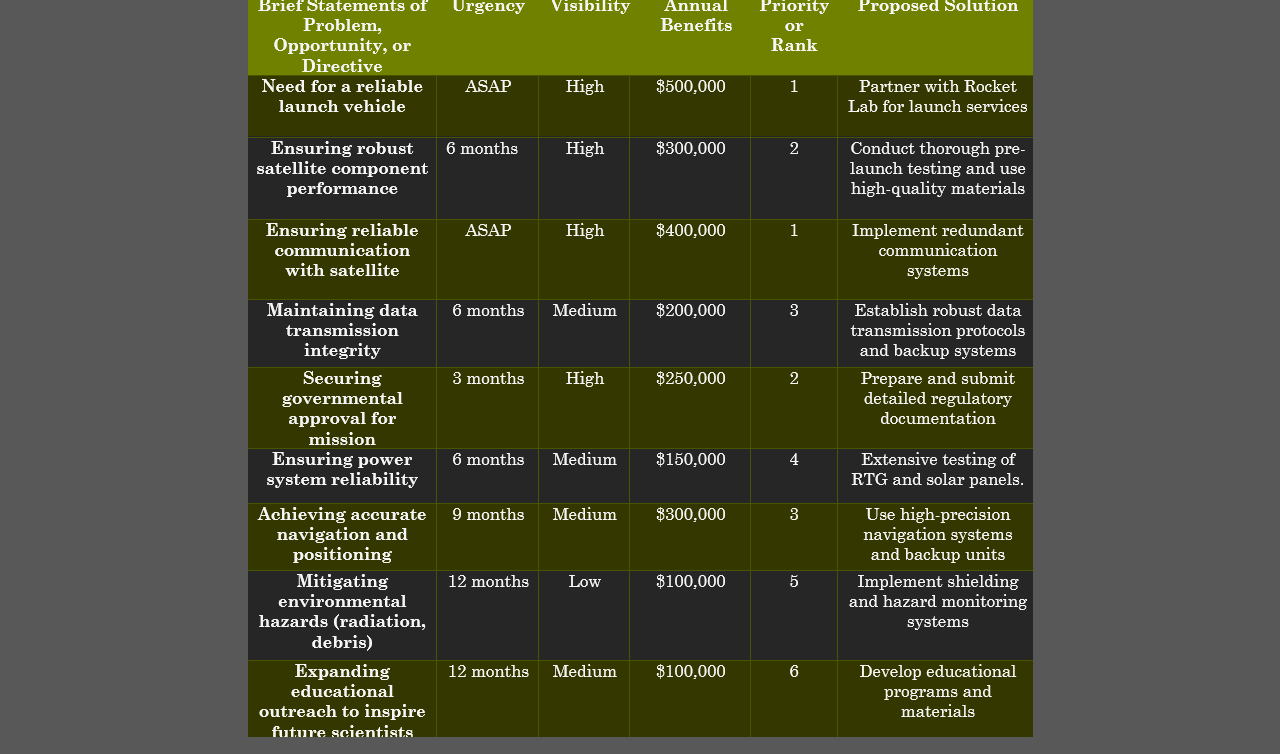
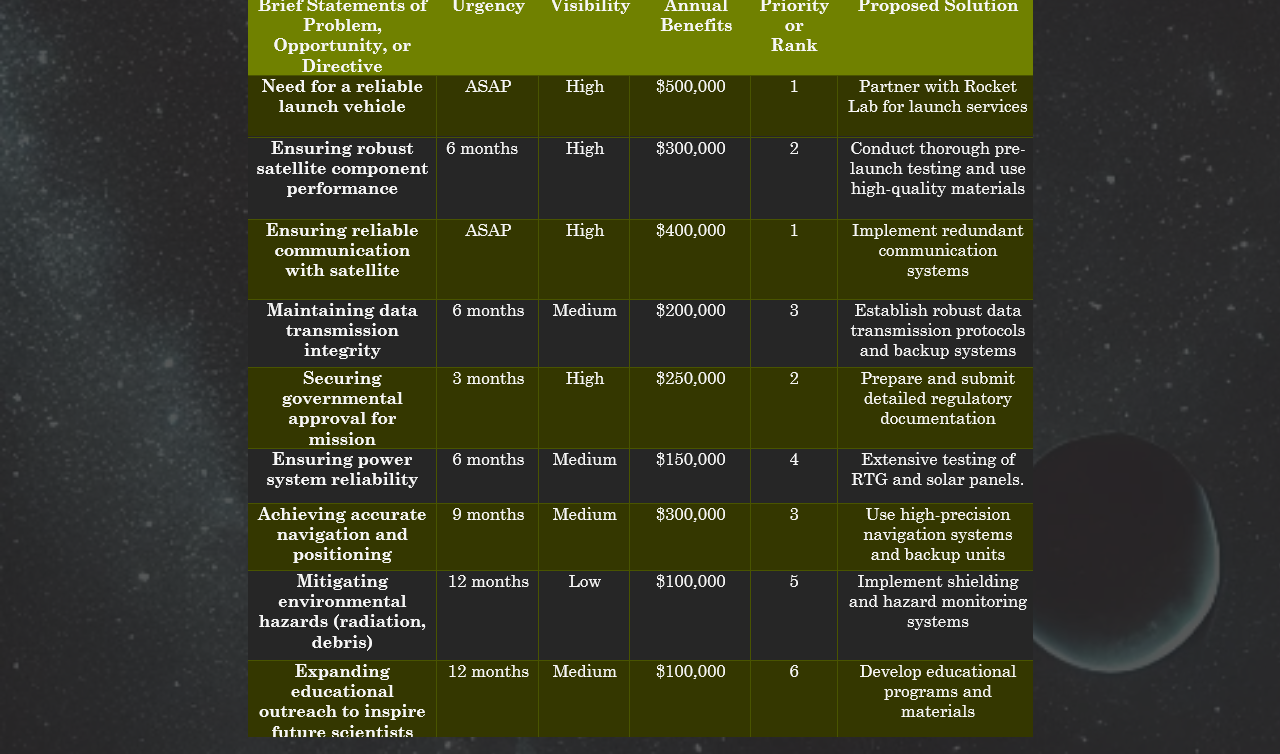
Before and after one commit to Luigi-GDE/COMP.5209-Assignment, a plain HTML site: page matrix.html in a window 1280 px wide. Shown: the part 219-973 px from the top of the page. Drawn offline with nearby package versions, Linux system fonts and the light colour scheme; a web font is replaced by a local one.

Commit message:
Update main.css

```diff
--- a/styles/main.css
+++ b/styles/main.css
@@ -11,7 +11,7 @@ img {
 
 body {
     background: linear-gradient(to bottom, rgb(5, 0, 73) 0%, rgb(1, 11, 146) 100%);
-    background-image: url('/COMP.5209-Assignment/media/background-image.webp');
+    background-image: url('/COMP.5209-Assignment/media/backgroundImage.webp');
     background-attachment:scroll;  /* Keeps the background fixed as the content grows */
     background-size: cover;
     background-repeat: repeat-y;
```
